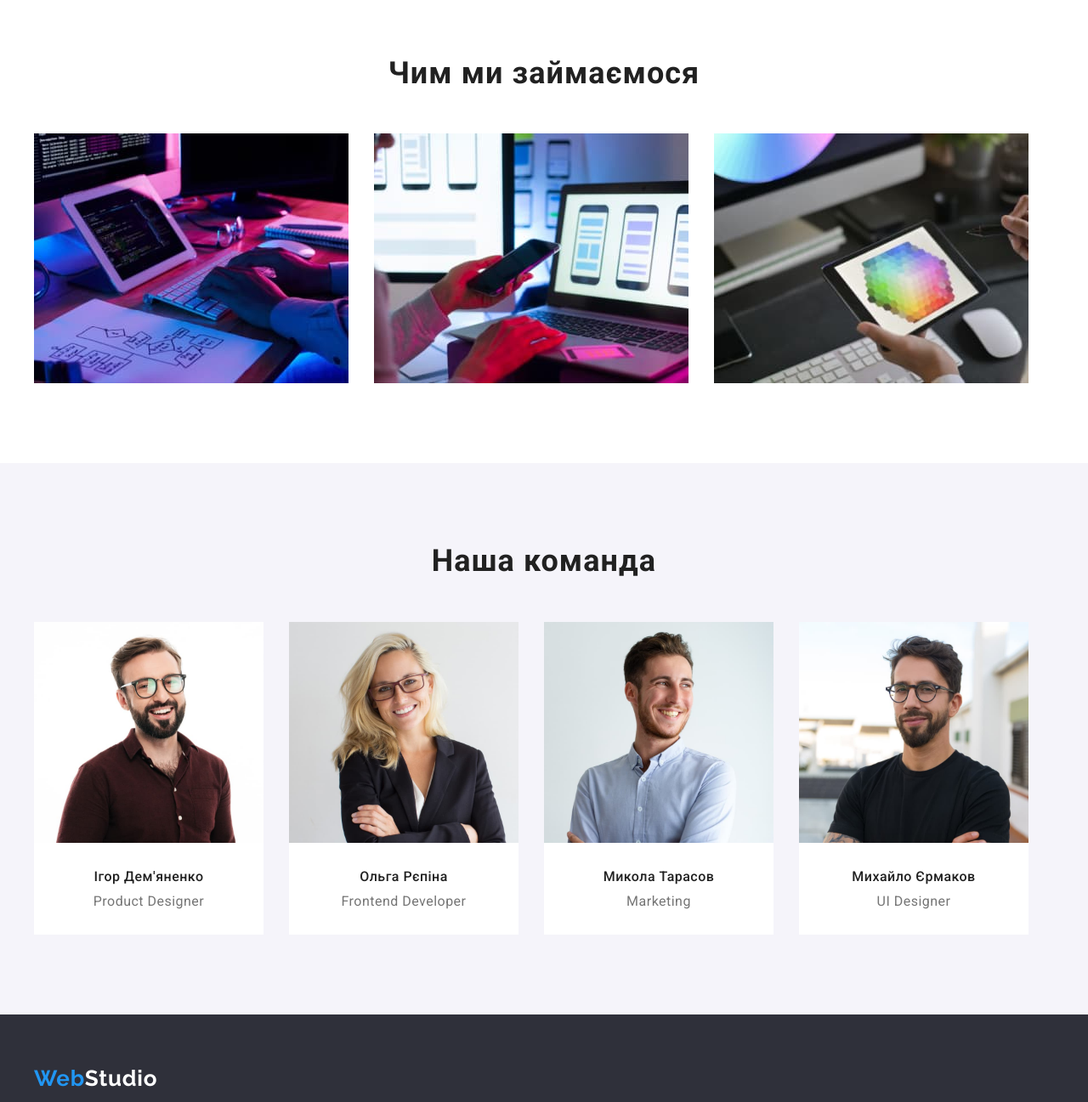
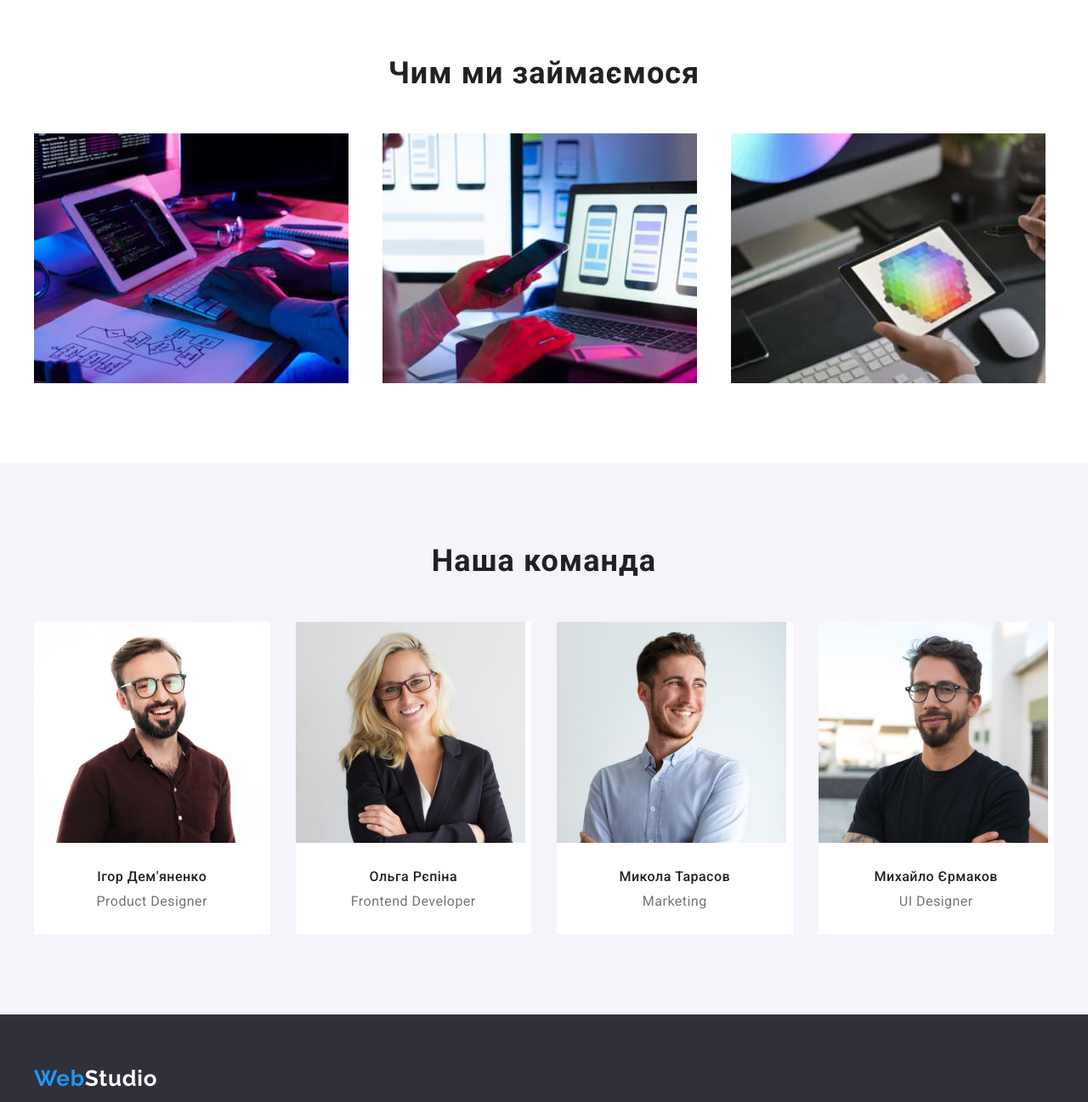
Before and after one commit to ViktorKryvorotov/goit-markup-hw-03, a plain HTML site: page index.html in a window 1280 px wide. Shown: the part 905-2202 px from the top of the page at 85% size. Drawn offline with nearby package versions, Linux system fonts and the light colour scheme.

Commit message:
Update style.css

```diff
--- a/css/style.css
+++ b/css/style.css
@@ -196,6 +196,7 @@ padding-top: 0;
 .section-tittle{
     margin-top: 0;
     margin-bottom: 50px;
+
     text-align: center;
     font-weight: 700;
     font-size: 36px;
@@ -210,8 +211,7 @@ padding-top: 0;
 
 }
 .tittle .item{
-    flex-basis:370px ;
-/* flex-basis: calc((100% - 60px) / 3); */
+flex-basis: calc((100% - 60px) / 3);
 }
 .tittle .item:last-child{
     margin-right: 0px;
@@ -227,9 +227,11 @@ padding-top: 0;
     gap: 30px;
 }
 .personnel .list-back{
-    flex-basis: 270px;
-/* flex-basis: calc((100% - 90px) / 4); */
+flex-basis: calc((100% - 90px) / 4);
 
+}
+.personnel .list-back:last-child{
+    margin-right: 0px;
 }
 .team-members{
     padding-top: 30px;
@@ -328,8 +330,7 @@ background: var(--akcent-color);
     gap: 30px;
 }
 .works{
-flex-basis: 370px;
-  /* flex-basis:calc((100% - 60px) / 3) ; */
+ flex-basis:calc((100% - 60px) / 3) ;
 
 
 /* width: 380px;
```
